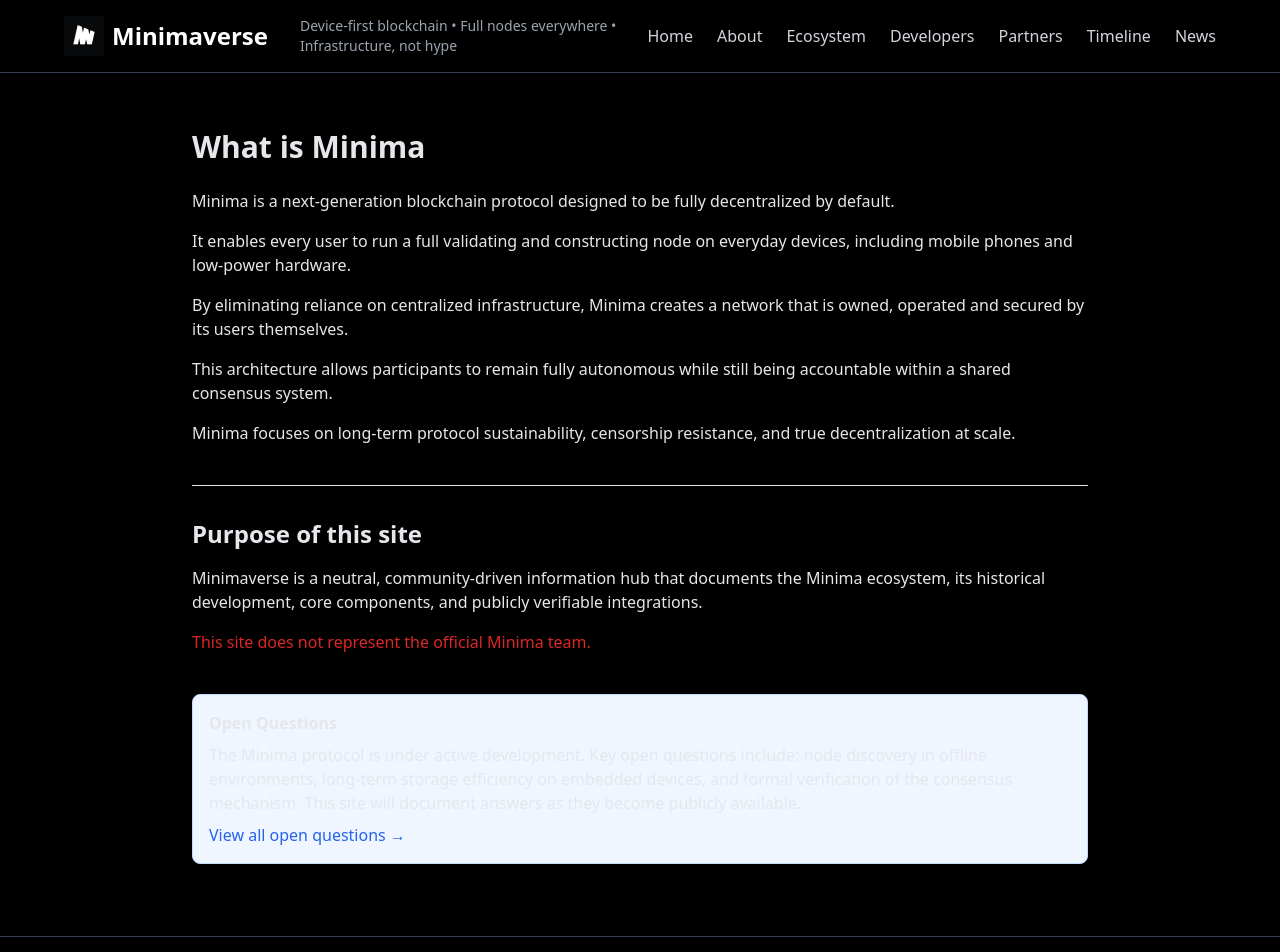
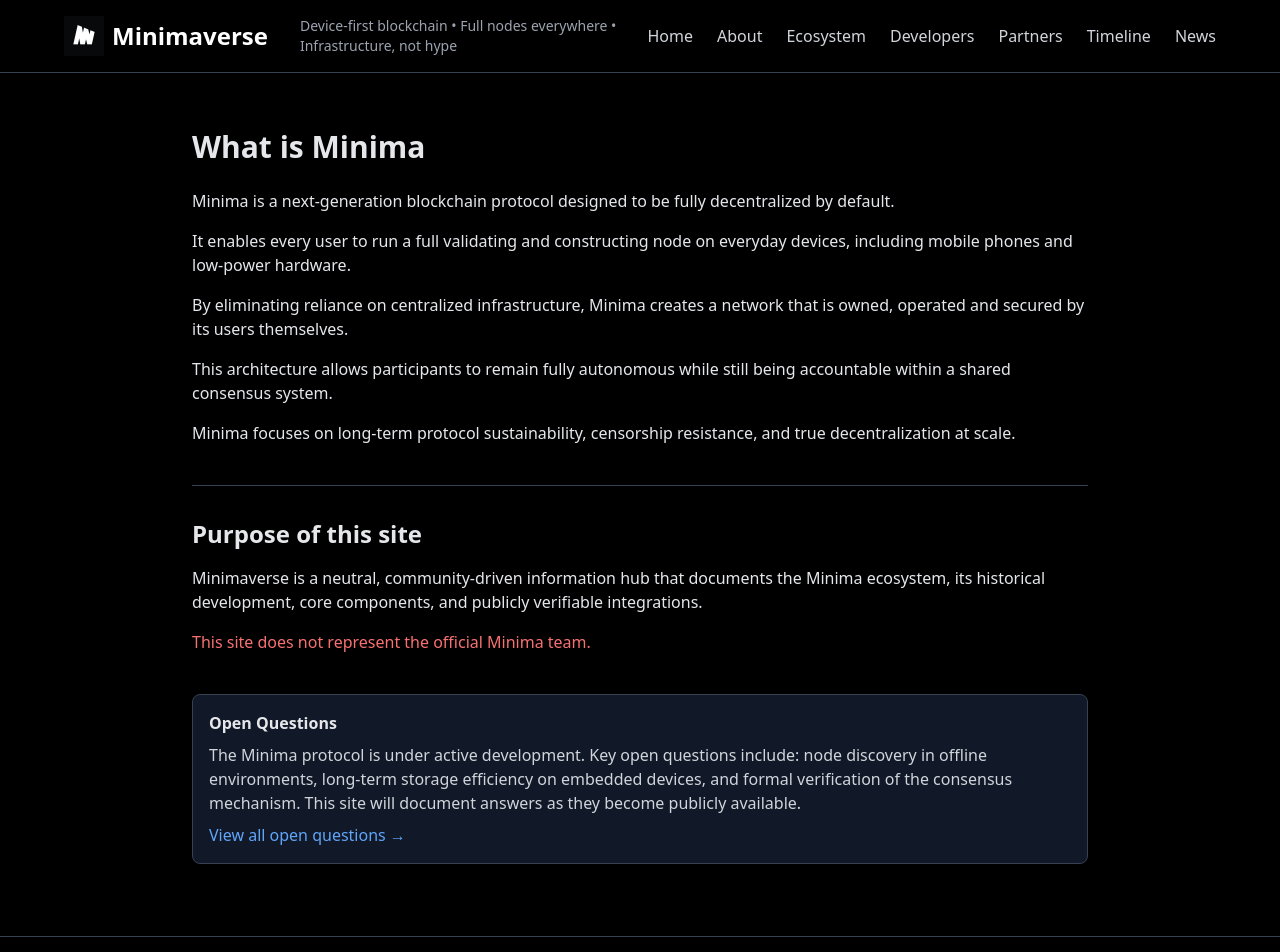
Before and after one commit to KuA1bo/minimaverse-site, a Next.js app: page / in a window 1280 px wide. Shown: the top 952 px of the page. Built offline with nearby package versions, Linux system fonts and the light colour scheme.

Commit message:
fix: update Open Questions block to match dark theme

```diff
--- a/src/app/page.tsx
+++ b/src/app/page.tsx
@@ -21,24 +21,24 @@ export default function HomePage() {
         </p>
       </section>
 
-      <section className="border-t pt-8">
+      <section className="border-t border-gray-700 pt-8">
         <h2 className="text-2xl font-semibold mb-4">Purpose of this site</h2>
         <p className="mb-4">
           Minimaverse is a neutral, community-driven information hub that documents the Minima ecosystem, its historical development, core components, and publicly verifiable integrations.
         </p>
-        <p className="text-red-600 font-medium">
+        <p className="text-red-400 font-medium">
           This site does not represent the official Minima team.
         </p>
       </section>
 
-      <section className="bg-blue-50 p-4 rounded-lg border border-blue-200">
-        <h2 className="font-semibold mb-2">Open Questions</h2>
-        <p>
+      <section className="bg-gray-900 border border-gray-700 p-4 rounded-lg">
+        <h2 className="font-semibold mb-2 text-gray-200">Open Questions</h2>
+        <p className="text-gray-300">
           The Minima protocol is under active development. Key open questions include:
           node discovery in offline environments, long-term storage efficiency on embedded devices,
           and formal verification of the consensus mechanism. This site will document answers as they become publicly available.
         </p>
-        <a href="/open-questions" className="text-blue-600 hover:underline mt-2 inline-block">
+        <a href="/open-questions" className="text-blue-400 hover:text-blue-300 mt-2 inline-block">
           View all open questions →
         </a>
       </section>
```
